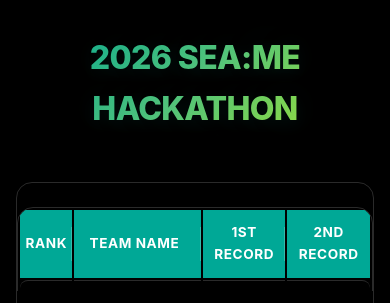
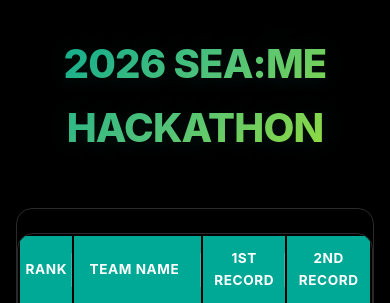
Before and after one commit to eoncheole/2026_SEA-ME-KOREA_leaderboard, a Flask app: page / in a window 390 px wide. Shown: the top 303 px of the page. Run offline with Flask 3, Linux system fonts and the light colour scheme.

Commit message:
Update styles.css

```diff
--- a/static/css/styles.css
+++ b/static/css/styles.css
@@ -113,7 +113,7 @@ body.light-theme::before {
 }
 
 .title {
-    font-size: clamp(2rem, 4vw, 2.8rem);
+    font-size: clamp(2.5rem, 5.5vw, 4rem);
     font-weight: 800;
     background: linear-gradient(135deg, var(--gradient-start) 0%, var(--gradient-mid) 50%, var(--gradient-end) 100%);
     -webkit-background-clip: text;
@@ -988,7 +988,7 @@ body.light-theme .pagination-btn {
     }
 
     .title {
-        font-size: clamp(2.25rem, 5vw, 2.8rem);
+        font-size: clamp(2.75rem, 6vw, 4rem);
     }
 
     .container {
@@ -1011,7 +1011,7 @@ body.light-theme .pagination-btn {
     }
 
     .title {
-        font-size: clamp(2rem, 6vw, 2.5rem);
+        font-size: clamp(2.5rem, 7vw, 3.25rem);
     }
 
     .form-row {
```
